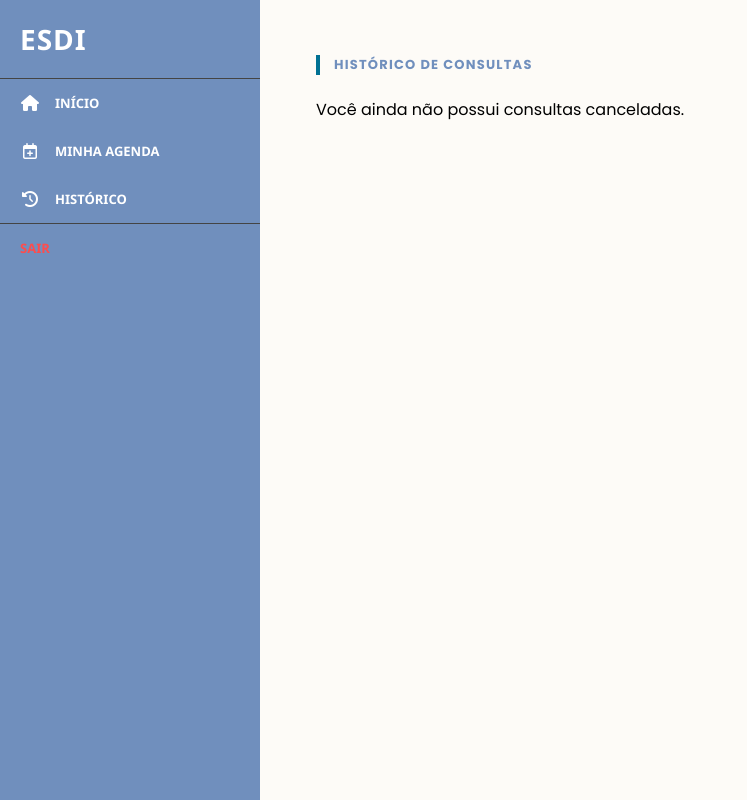
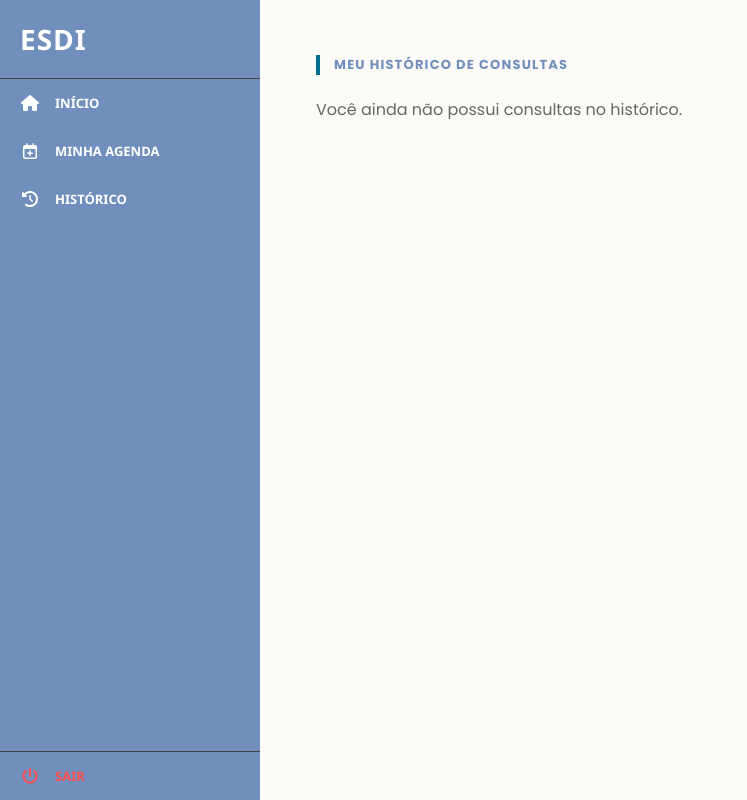
Before and after one commit to myndlynx/Espa-o-Seguro-Digital, a Flask app: page /consultas/historico in a window 1280 px wide. Shown: the whole page, without its empty margins (0-747 px from the left). Run offline with Flask 3, Linux system fonts and the light colour scheme; the visitor is signed in with stand-in values (Sample User, id 1).

Commit message:
sprint pronta

```diff
--- a/modulos/aluno.py
+++ b/modulos/aluno.py
@@ -149,7 +149,7 @@ def historico():
 
     meu_historico = []
     for c in consultas_db:
-        if c.get('aluno_matricula') == session['usuario'] and c['status'] == 'Cancelada':
+        if c.get('aluno_matricula') == session['usuario'] and c.get('status') in ['Concluída', 'concluida', 'Cancelada', 'cancelada']:
             meu_historico.append(c)
 
     return render_template('historico.html', historico=meu_historico)
--- a/templates/historico.html
+++ b/templates/historico.html
@@ -13,23 +13,35 @@
             <li><a href="{{ url_for('auth.area_aluno') }}"><i class="fa-solid fa-house"></i> INÍCIO</a></li>
             <li><a href="{{ url_for('auth.agenda') }}"><i class="fa-regular fa-calendar-plus"></i> MINHA AGENDA</a></li>
             <li><a href="{{ url_for('aluno.historico') }}"><i class="fa-solid fa-clock-rotate-left"></i> HISTÓRICO</a></li>
-            <li><a href="{{ url_for('auth.logout') }}" class="menu-sair">SAIR</a></li>
+            <li style="margin-top: auto;"><a href="{{ url_for('auth.logout') }}" class="menu-sair"><i class="fa-solid fa-power-off"></i> SAIR</a></li>
         </ul>
     </aside>
 
     <main class="conteudo-principal">
-        <h2 class="secao-titulo">HISTÓRICO DE CONSULTAS</h2>
+        <h2 class="secao-titulo">MEU HISTÓRICO DE CONSULTAS</h2>
 
         {% if historico|length == 0 %}
-            <p>Você ainda não possui consultas canceladas.</p>
+            <p style="color: #666;">Você ainda não possui consultas no histórico.</p>
         {% else %}
             {% for c in historico %}
-                <div class="card-consulta">
-                    <div class="nome-medico">{{ c.psicologo_nome }}</div>
+                <div class="card-consulta" style="opacity: 0.9;">
+                    <div class="nome-medico" style="color: #333;">{{ c.psicologo_nome }}</div>
                     <div class="detalhes">
-                        <div>{{ c.data }} às {{ c.horario }} — {{ c.modalidade }}</div>
+                        <div><i class="fa-solid fa-calendar-day"></i> {{ c.data }} às {{ c.horario }}</div>
+                        <div><i class="fa-solid fa-stethoscope"></i> {{ c.modalidade }}</div>
                     </div>
-                    <span class="status cancelada"><span class="bolinha cancelada"></span> Cancelada</span>
+
+                    <div style="margin-top: 15px;">
+                        {% if c.status == 'Concluída' or c.status == 'concluida' %}
+                            <span style="color: #017193; font-weight: bold; background: #e0f4f9; padding: 5px 10px; border-radius: 5px; font-size: 13px;">
+                                <i class="fa-solid fa-check-double"></i> Concluída
+                            </span>
+                        {% else %}
+                            <span style="color: #dc3545; font-weight: bold; background: #f8d7da; padding: 5px 10px; border-radius: 5px; font-size: 13px;">
+                                <i class="fa-solid fa-ban"></i> Cancelada
+                            </span>
+                        {% endif %}
+                    </div>
                 </div>
             {% endfor %}
         {% endif %}
```
